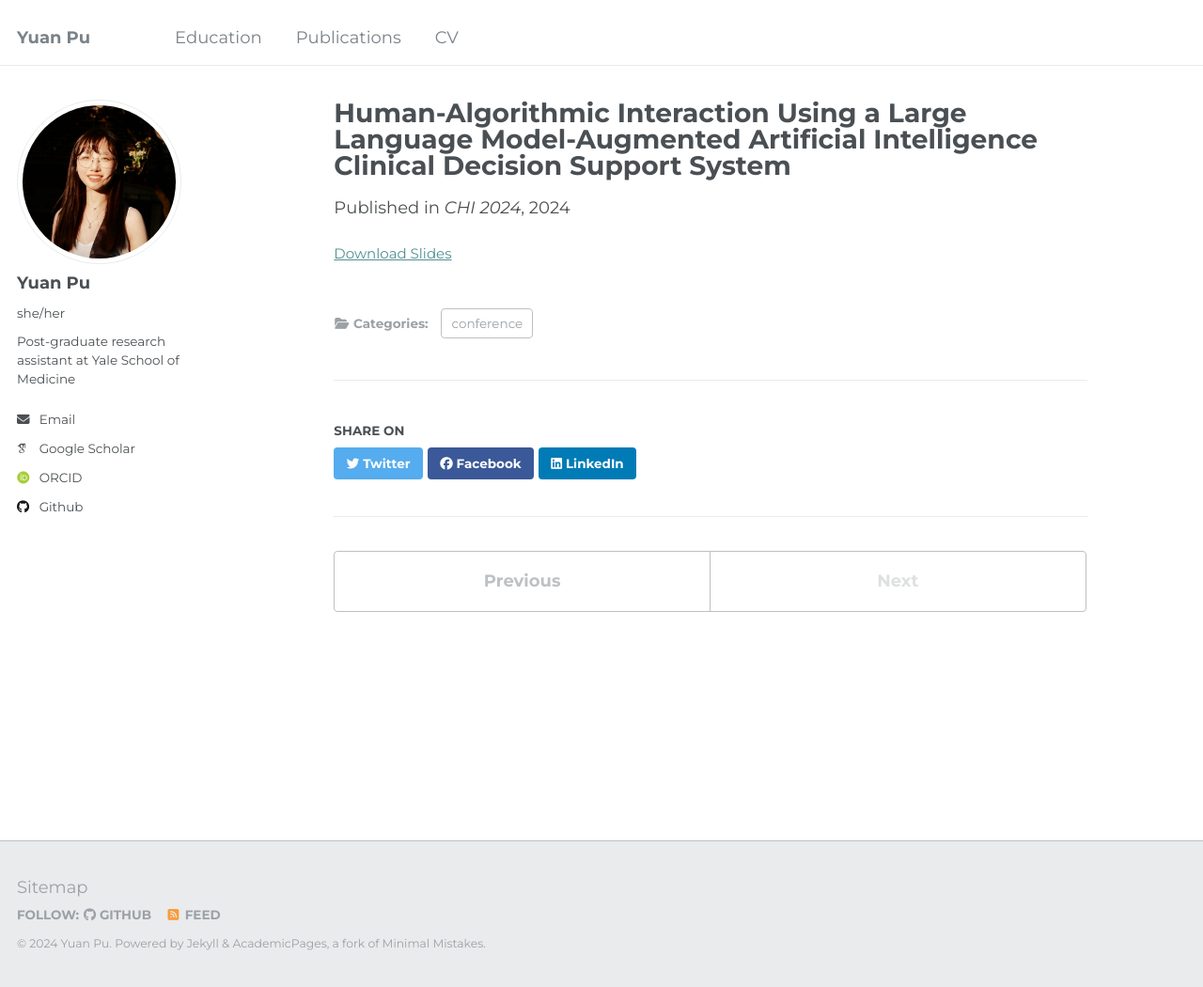
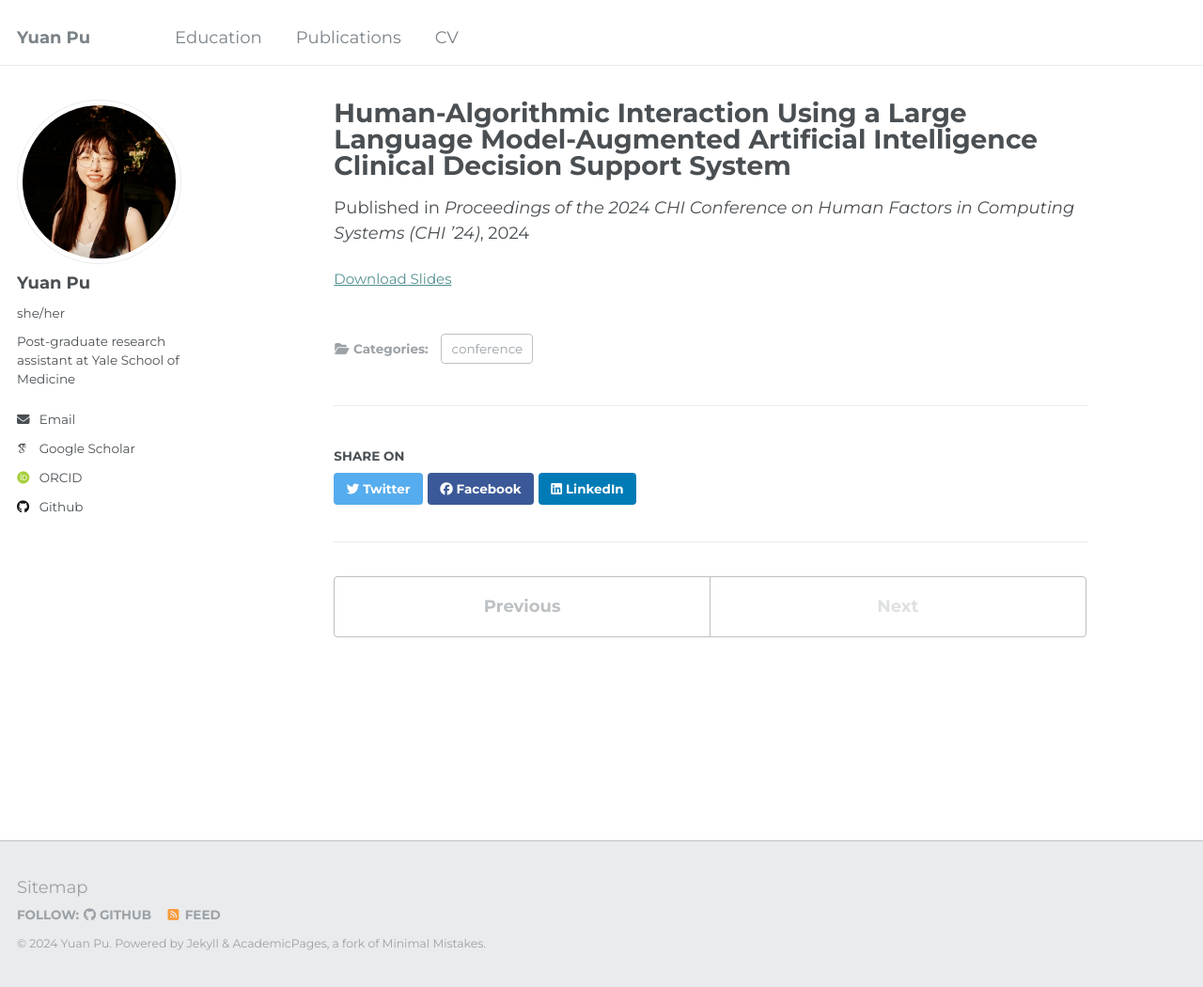
Before and after one commit to yuan-pu/yuan-pu_academicPages, a Jekyll site: the page built from _publications/CHI2024.md, in a window 1280 px wide and 1050 px high. Shown: the whole window at 94% size. Built offline with Jekyll 4.4.1, drawn with Linux system fonts in a browser that asks for light colours; some web fonts are replaced.

Commit message:
Update CHI2024.md

```diff
--- a/_publications/CHI2024.md
+++ b/_publications/CHI2024.md
@@ -5,7 +5,7 @@ category: conference
 date: 2024-05-11
 year: 2024
 authors: 'Niroop Channa Rajashekar<sup>*</sup>, Yeo Eun Shin<sup>*</sup>, <u>Yuan Pu</u><sup>*</sup>, Sunny Chung, Kisung You, Mauro Giuffre, Colleen E Chan, Theo Saarinen, Allen Hsiao, Jasjeet Sekhon, Ambrose H Wong, Leigh V Evans, Rene F. Kizilcec, Loren Laine, Terika Mccall, Dennis Shung'
-venue: 'CHI 2024'
+venue: 'Proceedings of the 2024 CHI Conference on Human Factors in Computing Systems (CHI ’24)'
 paperurl: 'https://doi.org/10.1145/3613904.3642024'
 slidesurl: 'https://drive.google.com/file/d/13go_li2Asvqjot1L6DWGvdP9BJ5rJ7Ap/preview'
 labels: ["Human-Computer Interaction", "Clinical Decision Support"]
```
